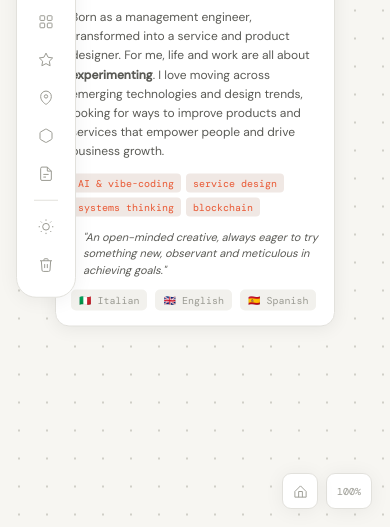
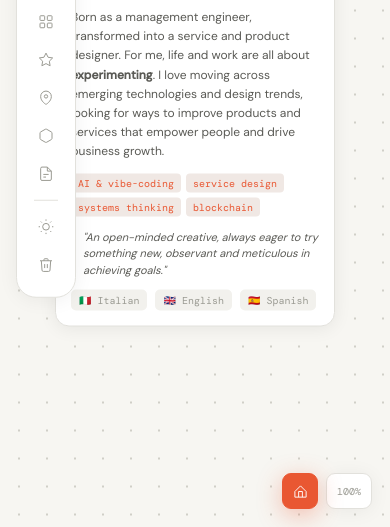
Before and after one commit to polgar-os/paolo-os, a website: page index.html in a window 390 px wide. Both pictures are taken after a click on the button 46 px from the left and 300 px from the top of the page. Shown: the part 317-844 px from the top of the page. Drawn offline with nearby package versions, Linux system fonts and the light colour scheme; a web font is replaced by a local one.

Commit message:
Add files via upload

```diff
--- a/app.js
+++ b/app.js
@@ -127,6 +127,25 @@ let wz = 10, wi = 0;
 const container = document.getElementById('canvas-container');
 const canvas    = document.getElementById('canvas');
 const zoomEl    = document.getElementById('zoom-indicator');
+const homeBtn   = document.getElementById('home-btn');
+
+function getHomeView(targetSC = 1) {
+  const cw = container.clientWidth, ch = container.clientHeight;
+  const sidebar = document.getElementById('sidebar');
+  const sidebarTop = ch / 2 - sidebar.offsetHeight / 2;
+  return {
+    sc: targetSC,
+    ox: cw / 2 - 1000 * targetSC,
+    oy: sidebarTop - 560 * targetSC
+  };
+}
+
+function updateHomeButtonState() {
+  const home = getHomeView(sc);
+  const distance = Math.hypot(ox - home.ox, oy - home.oy);
+  const zoomDelta = Math.abs(sc - 1);
+  homeBtn.classList.toggle('is-away', distance > 90 || zoomDelta > 0.08);
+}
 
 function applyT() {
   canvas.style.transform = `translate(${ox}px,${oy}px) scale(${sc})`;
@@ -135,23 +154,19 @@ function applyT() {
   const gridSize = 28 * sc;
   container.style.backgroundSize = `${gridSize}px ${gridSize}px`;
   container.style.backgroundPosition = `${ox % gridSize}px ${oy % gridSize}px`;
+  updateHomeButtonState();
 }
 
 (function initOffset() {
-  const cw = container.clientWidth, ch = container.clientHeight;
-
-  // Sidebar top = 50vh - sidebarHeight/2
-  const sidebar = document.getElementById('sidebar');
-  const sidebarTop = ch / 2 - sidebar.offsetHeight / 2;
-
   // Trigger canvas Y: we want the top of the trigger group to sit at sidebarTop on screen.
   // Screen Y of a canvas point p: screenY = p * sc + oy
   // We want screenY of trigger.top == sidebarTop
   // trigger.top (canvas) = 560 (fixed in CSS), but we need to set oy so that:
   //   560 * sc + oy = sidebarTop  →  oy = sidebarTop - 560 * sc
   // And ox centers canvas x=1000 in the viewport:
-  ox = cw / 2 - 1000 * sc;
-  oy = sidebarTop - 560 * sc;
+  const home = getHomeView(sc);
+  ox = home.ox;
+  oy = home.oy;
   applyT();
 })();
 
@@ -200,15 +215,13 @@ document.querySelectorAll('.sb-btn[data-tip]').forEach(btn => {
 });
 
 // ── Home button — recenter on trigger ────────────────────────────────────
-document.getElementById('home-btn').addEventListener('click', () => {
+homeBtn.addEventListener('click', () => {
   playHome();
-  const cw = container.clientWidth, ch = container.clientHeight;
   // Animate to center — trigger is at canvas (1000, 560)
   const targetSC = 1;
-  const sidebar = document.getElementById('sidebar');
-  const sidebarTop = ch / 2 - sidebar.offsetHeight / 2;
-  const targetOX = cw / 2 - 1000 * targetSC;
-  const targetOY = sidebarTop - 560 * targetSC;
+  const home = getHomeView(targetSC);
+  const targetOX = home.ox;
+  const targetOY = home.oy;
   const startOX = ox, startOY = oy, startSC = sc;
   const duration = 500;
   const start = performance.now();
--- a/style.css
+++ b/style.css
@@ -1773,3 +1773,17 @@ body {
   color: var(--text);
   background: var(--panel2);
 }
+
+#home-btn.is-away {
+  background: var(--accent);
+  border-color: var(--accent);
+  color: #fff;
+  box-shadow: 0 6px 24px rgba(233, 87, 50, .36);
+}
+
+#home-btn.is-away:hover {
+  background: #d94f2d;
+  border-color: #d94f2d;
+  color: #fff;
+  box-shadow: 0 8px 30px rgba(233, 87, 50, .44);
+}
```
